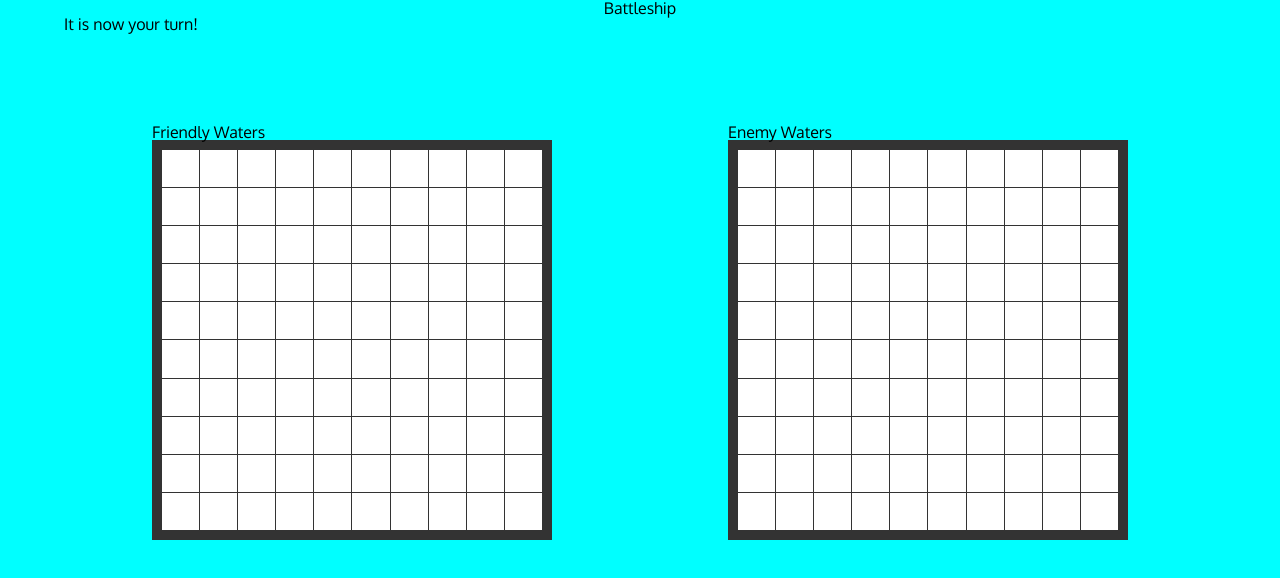
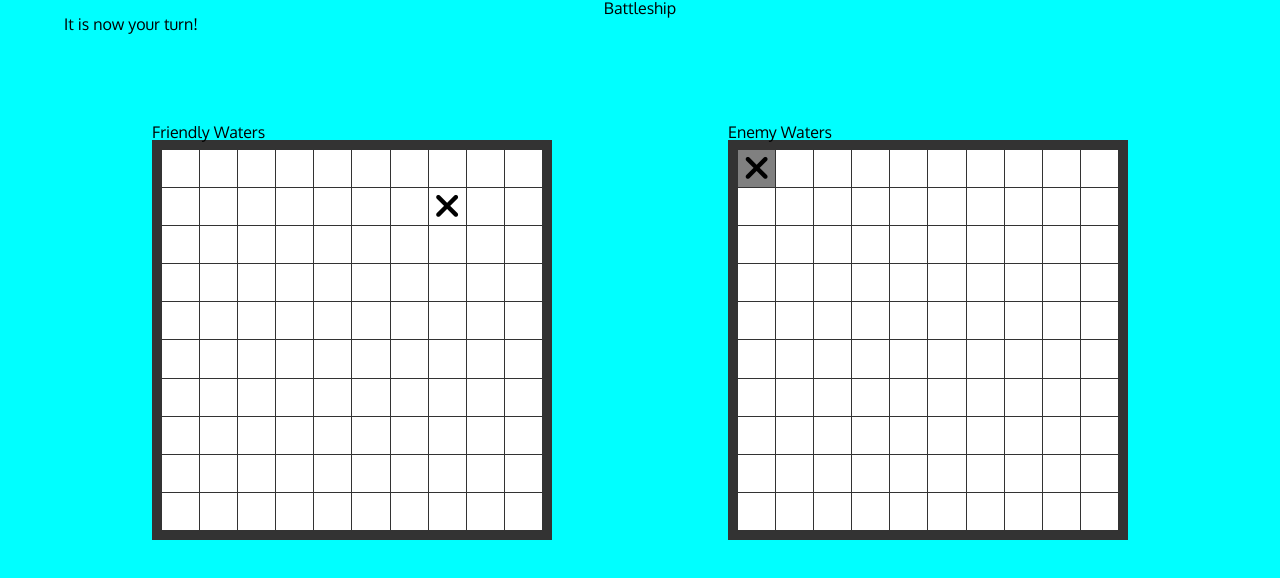
Before and after one commit to meleongg/battleship, a website built with webpack: page dist/index.html in a window 1280 px wide. Both pictures are taken after a click on the element 756 px from the left and 168 px from the top of the page. Built offline with nearby package versions, Linux system fonts and the light colour scheme.

Commit message:
finished main game functionality

```diff
--- a/src/dom/detect.js
+++ b/src/dom/detect.js
@@ -7,19 +7,18 @@
             const squareName = square.id;
             const boardName = displayController.getBoardName(squareName);
             const coords = displayController.getSquareCoords(squareName, boardName);
+            const humanBoard = logicController.getHumanBoard();
             const aiBoard = logicController.getAiBoard();
 
             const col = coords[0];
             const row = coords[1];
 
-            if (aiBoard.checkValidShot(col, row) && logicController.checkValidTurn(boardName)) {
+            if (aiBoard.checkValidShot(col, row) && logicController.checkValidTurn() && !logicController.getGameOver()) {
                 aiBoard.receiveAttack([col, row]);
-                displayController.renderBoards();
+                displayController.renderBoards(humanBoard, aiBoard);
+                logicController.checkGameOver();
+                logicController.changeTurn();
             }
-
-            logicController.changeTurn();
-
-            console.log('detecting')
         });
     }
 
--- a/src/dom/display.js
+++ b/src/dom/display.js
@@ -1,4 +1,5 @@
 import { detectController } from "./detect";
+import { logicController } from "./dom.logic";
 
 const status = document.getElementById("status-message");
 const yourBoard = document.getElementById("your-board");
@@ -11,7 +12,7 @@
         if (!state) {
             status.innerText = `It is now ${player} turn!`;
         } else {
-            status.innerText = `${player} has won!`;
+            status.innerText = `${player} won!`;
         }
     }
 
@@ -23,14 +24,14 @@
         let coords = [];
 
         if (boardName === "you") {
-            const col = squareName.substring(12, 14);
-            const row = squareName.substring(16, 18);
+            const col = squareName.substring(12, 13);
+            const row = squareName.substring(14, 15);
 
             coords.push(col);
             coords.push(row);
         } else {
-            const col = squareName.substring(10, 12);
-            const row = squareName.substring(14, 16);
+            const col = squareName.substring(10, 11);
+            const row = squareName.substring(12, 13);
 
             coords.push(col);
             coords.push(row);
@@ -48,8 +49,8 @@
     const renderBoards = (board1, board2) => {
         _clearBoards();
 
-        for (let col = 0; col < BOARD_SIDE; col++) {
-            for (let row = 0; row < BOARD_SIDE; row++) {
+        for (let row = 0; row < BOARD_SIDE; row++) {
+            for (let col = 0; col < BOARD_SIDE; col++) {
                 let board1Content = board1.getContentByCoord(col, row);
                 let board2Content = board2.getContentByCoord(col, row);
 
@@ -58,12 +59,11 @@
                 yourSquare.id = `your-square-${col}-${row}`;
                 yourBoard.appendChild(yourSquare);
 
-                detectController.detectSquareClick(yourSquare);
-
                 if (board1Content === "miss") {
                     const xMark = document.createElement("i");
                     xMark.classList.add("fa-solid");
-                    xMark.classList.add("fa-xmark-large");
+                    xMark.classList.add("fa-xmark");
+                    yourSquare.appendChild(xMark);
                 } else if (board1Content === "") {
 
                 } else {
@@ -71,9 +71,17 @@
                     if (!board1.checkValidShot(col, row)) {
                         yourSquare.classList.add("shot-before");
 
+                        const ship = board1.getContentByCoord(col, row);
+                        const sunk = logicController.checkShipSunk("human", ship);
+
+                        if (sunk) {
+                            yourSquare.classList.add("ship-sunk");
+                        }
+
                         const xMark = document.createElement("i");
                         xMark.classList.add("fa-solid");
-                        xMark.classList.add("fa-xmark-large");
+                        xMark.classList.add("fa-xmark");
+                        yourSquare.appendChild(xMark);
                     } else {
                         // yourSquare.style.backgroundColor = WHITE;
                     }
@@ -89,7 +97,8 @@
                 if (board2Content === "miss") {
                     const xMark = document.createElement("i");
                     xMark.classList.add("fa-solid");
-                    xMark.classList.add("fa-xmark-large");
+                    xMark.classList.add("fa-xmark");
+                    aiSquare.appendChild(xMark);
                 } else if (board2Content === "") {
 
                 } else {
@@ -97,9 +106,17 @@
                     if (!board2.checkValidShot(col, row)) {
                         aiSquare.classList.add("shot-before");
 
+                        const ship = board2.getContentByCoord(col, row);
+                        const sunk = logicController.checkShipSunk("ai", ship);
+
+                        if (sunk) {
+                            aiSquare.classList.add("ship-sunk");
+                        }
+
                         const xMark = document.createElement("i");
                         xMark.classList.add("fa-solid");
-                        xMark.classList.add("fa-xmark-large");
+                        xMark.classList.add("fa-xmark");
+                        aiSquare.appendChild(xMark);
                     } else {
                         // enemySquare.style.backgroundColor = WHITE;
                     }
--- a/src/dom/dom.logic.js
+++ b/src/dom/dom.logic.js
@@ -3,13 +3,23 @@
 import { displayController } from "./display";
 import { shipFactory } from "../logic/ship";
 
-const fillBoard = (board) => {
+const generateRandomNumber = () => {
+    const number = Math.floor(Math.random() * 10);
+    return number;
+}
+
+const logicController = (() => {
+    let gameOver;
+    let humanPlayer = new HumanPlayer(true);
+    let aiPlayer = new AIPlayer(false);
+
     let destroyer = shipFactory("destroyer", 2);
     let sub = shipFactory("sub", 3);
     let cruiser = shipFactory("cruiser", 3);
     let battleship = shipFactory("battleship", 4);
     let carrier = shipFactory("carrier", 5);
 
+    const _fillBoard = (board) => {
         board.placeShip([[0, 0], [1, 0]], destroyer);
         board.placeShip([[2, 0], [3, 0], [4, 0]], sub);
         board.placeShip([[5, 0], [6, 0], [7, 0]], cruiser);
@@ -17,19 +27,10 @@
         board.placeShip([[0, 5], [0, 6], [0, 7], [0, 8], [0, 9]], carrier);
     }
 
-const generateRandomNumber = () => {
-    const number = Math.floor(Math.random() * 10);
-    return number;
-}
-
-const logicController = (() => {
-    let gameOver = false;
-    let humanPlayer = new HumanPlayer(true);
-    let aiPlayer = new AIPlayer(false);
-
-
     const _makeAIMove = (enemyBoard) => {
         let isValidCoord = false;
+        const humanBoard = getHumanBoard();
+        const aiBoard = getAiBoard();
 
         while (!isValidCoord) {
             let xCoord = generateRandomNumber();
@@ -40,53 +41,59 @@
                 isValidCoord = true;
             }
         }
+
+        displayController.renderBoards(humanBoard, aiBoard);
+        checkGameOver();
+        changeTurn();
     }
 
     const resetGame = () => {
+        gameOver = false;
+
         humanPlayer.setTurn(true);
         aiPlayer.setTurn(false);
 
         displayController.renderStatus("your", gameOver);
         // place ships
-        let humanBoard = humanPlayer.getBoard();
-        let aiBoard = aiPlayer.getBoard();
+        const humanBoard = humanPlayer.getBoard();
+        const aiBoard = aiPlayer.getBoard();
 
-        fillBoard(humanBoard);
-        fillBoard(aiBoard);
+        _fillBoard(humanBoard);
+        _fillBoard(aiBoard);
         // render the ships
 
         displayController.renderBoards(humanBoard, aiBoard);
-
-        while (!checkGameOver) {
-            if (humanPlayer.getTurn()) {
-
-            } else {
-                _makeAIMove(humanBoard);
-                // find a way to get the right coords from AI and change the board square
-                displayController.renderBoards(humanBoard, aiBoard);
-                changeTurn();
-            }
-        }
     }
 
     const changeTurn = () => {
+        if (!gameOver) {
             if (humanPlayer.getTurn()) {
                 humanPlayer.setTurn(false);
                 aiPlayer.setTurn(true);
                 displayController.renderStatus("AI's", gameOver);
+                const humanBoard = getHumanBoard();
+                _makeAIMove(humanBoard);
             } else {
                 humanPlayer.setTurn(true);
                 aiPlayer.setTurn(false);
                 displayController.renderStatus("your", gameOver);
             }
+        } else {
+            const winner = _getWinner();
+            displayController.renderStatus(winner, gameOver);
+        }
     }
 
-    const checkValidTurn = (player) => {
-        if (player === "you") {
+    const _getWinner = () => {
+        return (humanPlayer.getBoard().isAllSunk()) ? "AI has" : "You have";
+    }
+
+    const checkValidTurn = () => {
         return humanPlayer.getTurn();
-        } else {
-            return aiPlayer.getTurn();
     }
+
+    const getHumanBoard = () => {
+        return humanPlayer.getBoard();
     }
 
     const getAiBoard = () => {
@@ -96,12 +103,28 @@
     const checkGameOver = () => {
         if (humanPlayer.getBoard().isAllSunk() || aiPlayer.getBoard().isAllSunk()) {
             gameOver = true;
-        } else {
-            gameOver = false;
         }
     }
 
-    return { resetGame, changeTurn, checkValidTurn, getAiBoard }
+    const getGameOver = () => {
+        return gameOver;
+    }
+
+    const checkShipSunk = (player, shipName) => {
+        const humanBoard = getHumanBoard();
+        const aiBoard = getAiBoard();
+
+        if (player === "human") {
+            const ship = humanBoard.getShipByName(shipName);
+            return ship.isSunk();
+        } else {
+            const ship = aiBoard.getShipByName(shipName);
+            return ship.isSunk();
+        }
+    }
+
+    return { resetGame, changeTurn, checkValidTurn, getHumanBoard, getAiBoard, checkGameOver, getGameOver,
+        checkShipSunk }
 })();
 
 export { logicController }
--- a/src/logic/gameboard.js
+++ b/src/logic/gameboard.js
@@ -46,6 +46,7 @@
             const shipHeadRow = shipHead[1];
 
             let orientation = checkOrientation(shipHead, ship);
+            console.log(orientation)
             let difference;
 
             if (orientation === "x") {
@@ -98,18 +99,23 @@
             switch (ship) {
                 case "destroyer":
                     destroyer.hit(difference);
+                    break;
                 case "sub":
                     sub.hit(difference);
+                    break;
                 case "cruiser":
                     cruiser.hit(difference);
+                    break;
                 case "battleship":
                     battleship.hit(difference);
+                    break;
                 default:
                     carrier.hit(difference);
+                    break;
             }
 
         } else {
-            grid[row][col] = "miss";
+            grid[col][row] = "miss";
         }
     }
 
@@ -127,7 +133,15 @@
         return grid[col][row];
     }
 
-    return { ships, grid, placeShip, checkValidShot, receiveAttack, isAllSunk, getContentByCoord }
+    const getShipByName = (ship) => {
+        for (let i = 0; i < ships.length; i++) {
+            if (ships[i].name === ship) {
+                return ships[i];
+            }
+        }
+    }
+
+    return { ships, grid, placeShip, checkValidShot, receiveAttack, isAllSunk, getContentByCoord, getShipByName }
 }
 
 export { gameboardFactory }
--- a/src/styles/styles.css
+++ b/src/styles/styles.css
@@ -29,7 +29,7 @@
     align-content: center;
 }
 
-.square:hover {
+#ai-board .square:hover {
     cursor: pointer;
 }
 
@@ -37,8 +37,19 @@
     background-color: #FFF;
     height: 100%;
     width: 100%;
+    display: flex;
+    justify-content: center;
+    align-items: center;
+}
+
+.square > * {
+    font-size: 35px;
 }
 
 .shot-before {
     background-color: #808080;
 }
+
+.ship-sunk {
+    color: #DC143C;
+}
```
Also changed, not shown: dist/main.js. Lines whose indentation alone changed are shown as unchanged.
